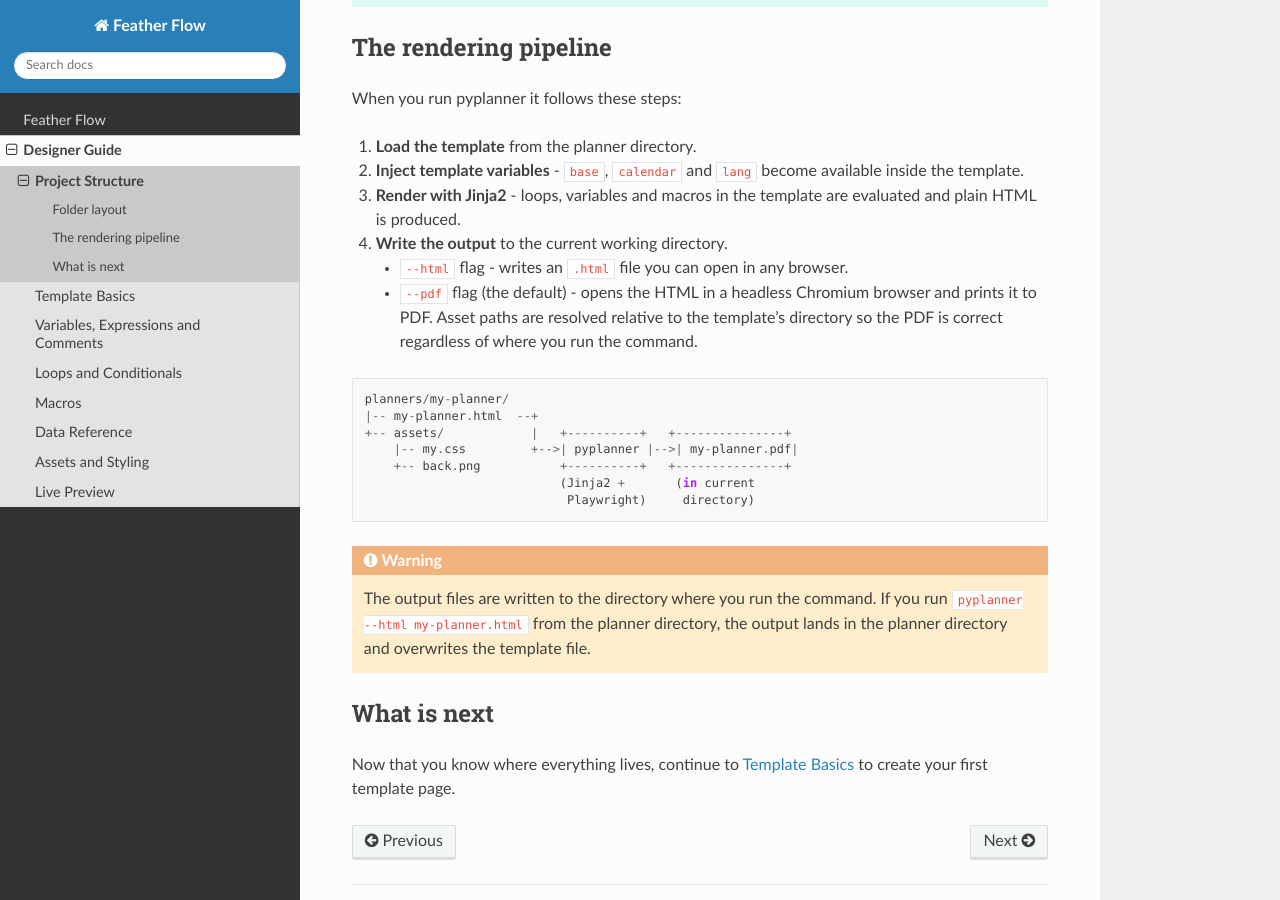
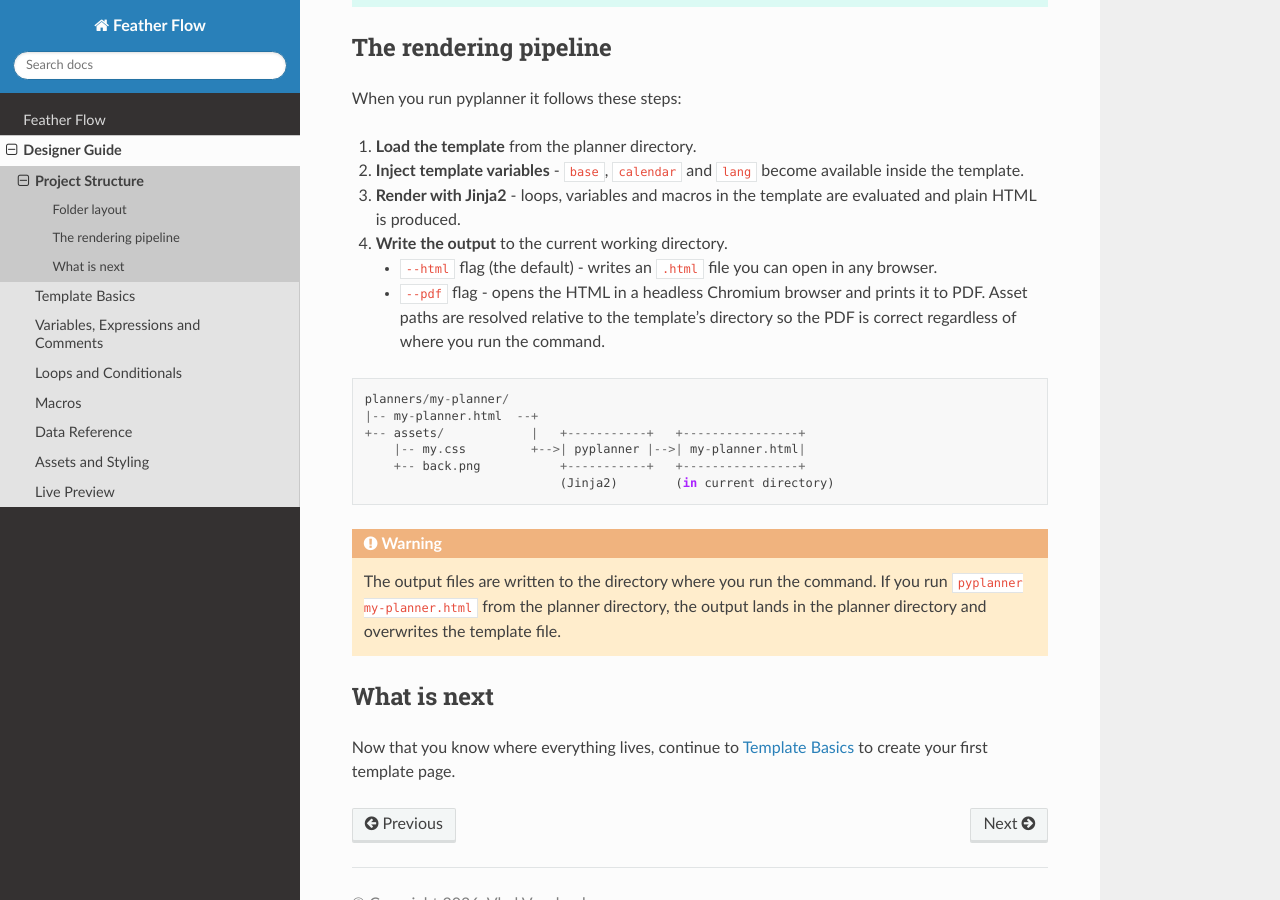
Before and after one commit to stamerlan/feather-flow, a Sphinx documentation site: the page built from docs/designer-guide/project-structure.rst, in a window 1280 px wide and 900 px high, scrolled down 1213 px. Built offline with Sphinx 7.4.7 and the Read the Docs theme 3.1.0, drawn with Linux system fonts in a browser that asks for light colours.

Commit message:
Default to HTML output instead of PDF
HTML is generated frequently during development and designing, while PDF
is only needed once for the final release. Make the common case the
default to save typing --html on every run.

```diff
--- a/docs/designer-guide/assets-and-styling.rst
+++ b/docs/designer-guide/assets-and-styling.rst
@@ -320,7 +320,7 @@ update automatically.
 
 Regenerate::
 
-    pyplanner planners/mini-planner --html
+    pyplanner planners/mini-planner
 
 You should see 33 pages: 1 cover + 1 month calendar + 31 day pages. Each day
 page has a square grid background and a header with the day number, month name
--- a/docs/designer-guide/jinja2-loops-conditionals.rst
+++ b/docs/designer-guide/jinja2-loops-conditionals.rst
@@ -368,7 +368,7 @@ This uses three nested concepts you learned on this page:
 
 Regenerate::
 
-    pyplanner planners/mini-planner --html
+    pyplanner planners/mini-planner
 
 You should now see two pages - the cover and a month calendar.
 
--- a/docs/designer-guide/jinja2-macros.rst
+++ b/docs/designer-guide/jinja2-macros.rst
@@ -316,7 +316,7 @@ should now look like this:
 
 Regenerate::
 
-    pyplanner planners/mini-planner --html
+    pyplanner planners/mini-planner
 
 The output should look the same as before, but the template is now shorter and
 easier to maintain. The ``day_color`` macro can be reused on day pages later.
--- a/docs/designer-guide/jinja2-variables.rst
+++ b/docs/designer-guide/jinja2-variables.rst
@@ -313,7 +313,7 @@ The cover shows both the month name and the year dynamically:
 
 Regenerate and check::
 
-    pyplanner planners/mini-planner --html
+    pyplanner planners/mini-planner
 
 The title should now read "Mini Planner - January 2026".
 
--- a/docs/designer-guide/project-structure.rst
+++ b/docs/designer-guide/project-structure.rst
@@ -67,27 +67,26 @@ When you run pyplanner it follows these steps:
    evaluated and plain HTML is produced.
 4. **Write the output** to the current working directory.
 
-   * ``--html`` flag - writes an ``.html`` file you can open in any browser.
-   * ``--pdf`` flag (the default) - opens the HTML in a headless Chromium
-     browser and prints it to PDF. Asset paths are resolved relative to the
-     template's directory so the PDF is correct regardless of where you run the
-     command.
+   * ``--html`` flag (the default) - writes an ``.html`` file you can open in
+     any browser.
+   * ``--pdf`` flag - opens the HTML in a headless Chromium browser and prints
+     it to PDF. Asset paths are resolved relative to the template's directory so
+     the PDF is correct regardless of where you run the command.
 
 ::
 
     planners/my-planner/
     |-- my-planner.html  --+
-    +-- assets/            |   +----------+   +---------------+
-        |-- my.css         +-->| pyplanner |-->| my-planner.pdf|
-        +-- back.png           +----------+   +---------------+
-                               (Jinja2 +       (in current
-                                Playwright)     directory)
+    +-- assets/            |   +-----------+   +----------------+
+        |-- my.css         +-->| pyplanner |-->| my-planner.html|
+        +-- back.png           +-----------+   +----------------+
+                               (Jinja2)        (in current directory)
 
 .. warning::
 
    The output files are written to the directory where you run the command. If
-   you run ``pyplanner --html my-planner.html`` from the planner directory, the
-   output lands in the planner directory and overwrites the template file.
+   you run ``pyplanner my-planner.html`` from the planner directory, the output
+   lands in the planner directory and overwrites the template file.
 
 
 What is next
```
Also changed, not shown: docs/designer-guide/template-basics.rst (+5 -4 lines), 3 other files.
